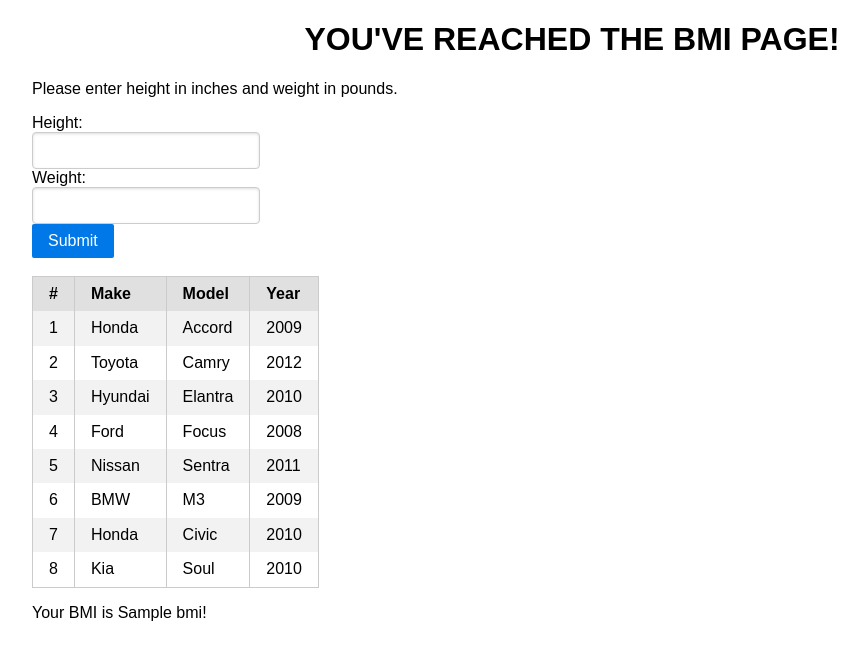
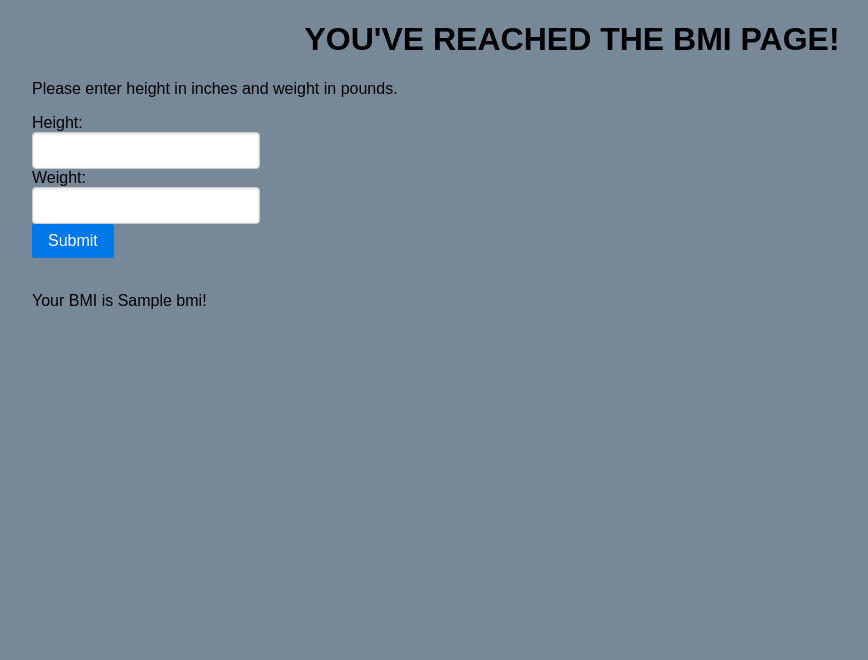
Before and after one commit to melodygr/grocery_recommendation, a Flask app: template flask_app/templates/bmi.html in a window 1280 px wide. Shown: the top 660 px of the page, without its empty margins (68-936 px from the left). Run offline with Flask 2, Linux system fonts and the light colour scheme; the template is opened without the code that fills it: most values are stand-ins (such as "Sample title", 1, 10 or a date in 2020); parts of the project's set-up code (start-up, migrations or seed data) failed here and were passed over; some libraries are stand-ins or nearby versions.

Commit message:
update css

```diff
--- a/flask_app/app.py
+++ b/flask_app/app.py
@@ -40,9 +40,6 @@ def nlppage():
         nlp = stem_and_vectorize_products_based_on_metadata(request.form.get('searchwords'))
         if type(nlp) == NoneType:
             nlp=0
-        else:
-            nlp0_id = nlp.index[0]
-            nlp0_name = nlp.iloc[0]
     return render_template('nlp.html',
                            nlp=nlp,
                            num_results=len(nlp))
--- a/flask_app/static/style.css
+++ b/flask_app/static/style.css
@@ -3,7 +3,8 @@
 h1 {
     text-align: center;
 }
-style {
+
+body {
 		background-color: lightslategray;
 }
 
--- a/flask_app/templates/bmi.html
+++ b/flask_app/templates/bmi.html
@@ -28,66 +28,6 @@
 
 <div class='main'>
     {% if bmi %}
-    <table class="pure-table">
-        <thead>
-            <tr>
-                <th>#</th>
-                <th>Make</th>
-                <th>Model</th>
-                <th>Year</th>
-            </tr>
-        </thead>
-        <tbody>
-            <tr class="pure-table-odd">
-                <td>1</td>
-                <td>Honda</td>
-                <td>Accord</td>
-                <td>2009</td>
-            </tr>
-            <tr>
-                <td>2</td>
-                <td>Toyota</td>
-                <td>Camry</td>
-                <td>2012</td>
-            </tr>
-            <tr class="pure-table-odd">
-                <td>3</td>
-                <td>Hyundai</td>
-                <td>Elantra</td>
-                <td>2010</td>
-            </tr>
-            <tr>
-                <td>4</td>
-                <td>Ford</td>
-                <td>Focus</td>
-                <td>2008</td>
-            </tr>
-            <tr class="pure-table-odd">
-                <td>5</td>
-                <td>Nissan</td>
-                <td>Sentra</td>
-                <td>2011</td>
-            </tr>
-            <tr>
-                <td>6</td>
-                <td>BMW</td>
-                <td>M3</td>
-                <td>2009</td>
-            </tr>
-            <tr class="pure-table-odd">
-                <td>7</td>
-                <td>Honda</td>
-                <td>Civic</td>
-                <td>2010</td>
-            </tr>
-            <tr>
-                <td>8</td>
-                <td>Kia</td>
-                <td>Soul</td>
-                <td>2010</td>
-            </tr>
-        </tbody>
-    </table>
         <p>Your BMI is {{ bmi }}!</p>
     {% endif %}
 </div>
--- a/flask_app/templates/index.html
+++ b/flask_app/templates/index.html
@@ -10,8 +10,6 @@
 </head>
 
 <h1>THIS IS MY ROOT PAGE!</h1>
-
-<body>
 
 <div class='main'>
     <p>Please enter your name.</p>
```
